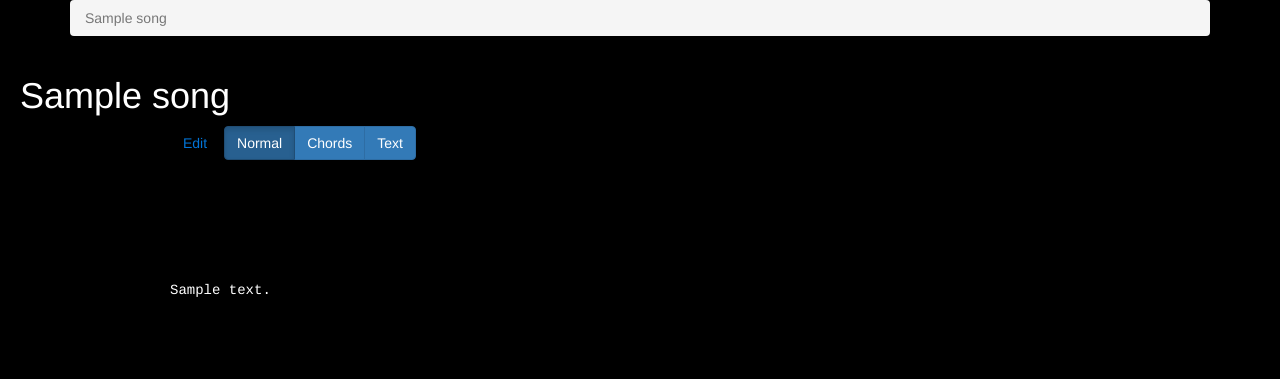
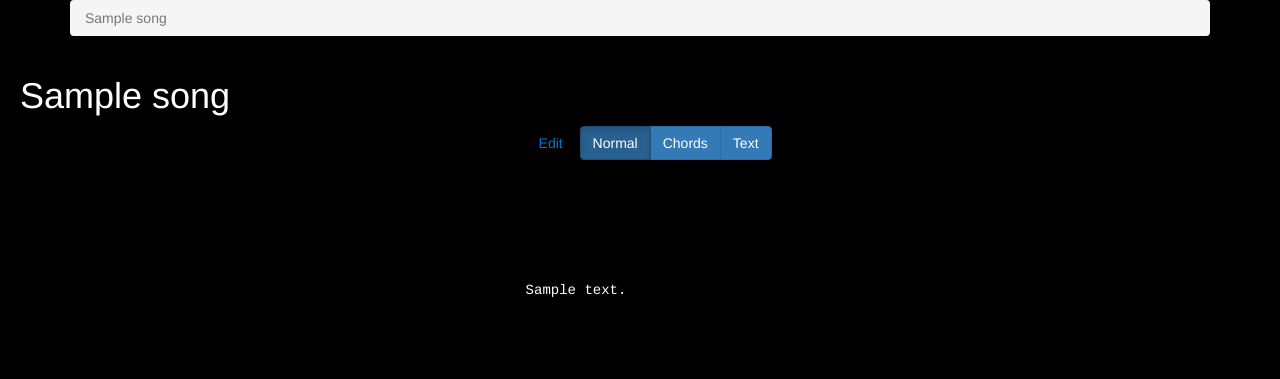
Before and after one commit to stoyanovd/yurasic, a Django app: page /songs/1/ in a window 1280 px wide. Shown: the top 379 px of the page. Run offline with Django 3.2, Linux system fonts and the light colour scheme; tables that the repository leaves empty hold one stand-in row (values such as "Sample post"); style sheets or scripts are compiled from the project's sources; some libraries are stand-ins or nearby versions.

Commit message:
viewport : maybe wrong styles

```diff
--- a/songsapp/static/songsapp/commons.sass
+++ b/songsapp/static/songsapp/commons.sass
@@ -4,9 +4,9 @@ $left_offset: 80
 
 .song_text_style
   color: white
-  width: 980px
-  margin-right: auto
-  margin-left: auto
+  //width: 980px
+  //margin-right: auto
+  //margin-left: auto
 
   //background-color: black
   //margin-left: $left_offset
--- a/songsapp/templates/songsapp/base.html
+++ b/songsapp/templates/songsapp/base.html
@@ -8,7 +8,7 @@
 
     <!-- Required meta tags -->
     <meta charset="UTF-8">
-    <meta name="viewport" content="width=device-width, initial-scale=1, shrink-to-fit=no, maximum-scale=1">
+    <meta name="viewport" content="width=device-width, initial-scale=1.0, shrink-to-fit=no, maximum-scale=1">
 
     <link rel="stylesheet" href="https://maxcdn.bootstrapcdn.com/bootstrap/4.0.0-alpha.6/css/bootstrap.min.css"
           integrity="sha384-rwoIResjU2yc3z8GV/NPeZWAv56rSmLldC3R/AZzGRnGxQQKnKkoFVhFQhNUwEyJ"
```
